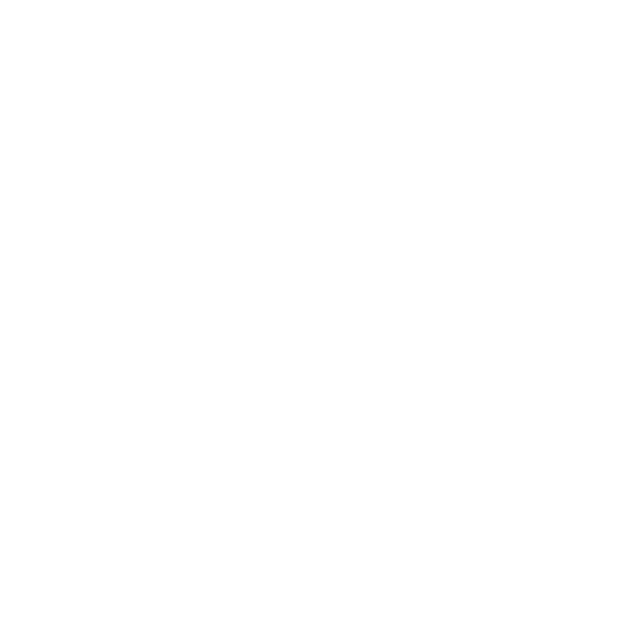
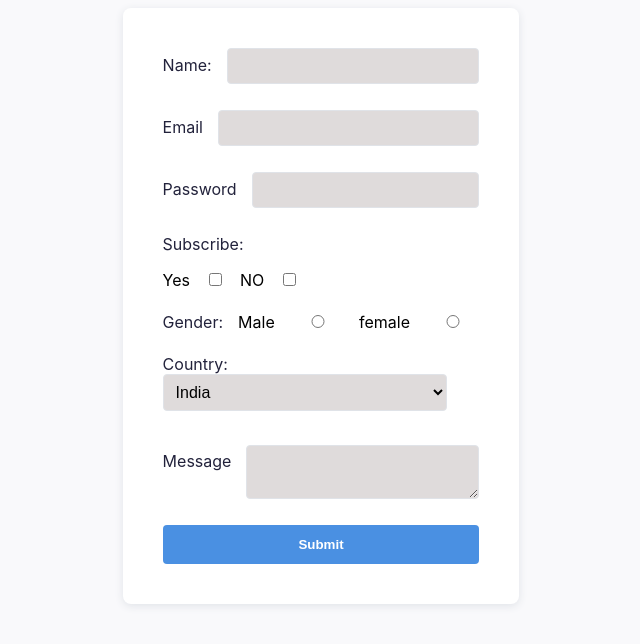
Before and after one commit to Dilpreet-47/linux.io, a plain HTML site: page html_css /index_forms.html in a window 1280 px wide. Shown: the whole page, without its empty margins (319-959 px from the left). Drawn offline with Linux system fonts and the light colour scheme.

Commit message:
Made full form

```diff
--- a/html_css /index_forms.html
+++ b/html_css /index_forms.html
@@ -1,11 +1,127 @@
 <!DOCTYPE html>
 <html lang="en">
+
 <head>
     <meta charset="UTF-8">
     <meta name="viewport" content="width=device-width, initial-scale=1.0">
     <title>Document</title>
+    <style>
+        body {
+            background: #f9f9fb;
+            font-family: 'Inter', Arial, sans-serif;
+        }
+
+        form {
+            background: #fff;
+            border-radius: 8px;
+            box-shadow: 0 2px 8px #e0e3e8;
+            padding: 40px;
+            max-width: 400px;
+            margin: auto;
+        }
+
+        label {
+            color: #22223b;
+            display: block;
+            margin-bottom: 0.5rem;
+        }
+
+        input,
+        select,
+        textarea {
+            border: 1px solid #e0e3e8;
+            border-radius: 4px;
+            padding: 0.5rem;
+            width: 100%;
+            margin-bottom: 1rem;
+            font-size: 1rem;
+            background-color: #c0b8b880;
+        }
+
+        input:focus,
+        select:focus,
+        textarea:focus {
+            border-color: #4a90e2;
+            outline: none;
+        }
+
+        button {
+            background: #4a90e2;
+            color: #fff;
+            border: none;
+            padding: 0.75rem 1.5rem;
+            border-radius: 4px;
+            cursor: pointer;
+            font-weight: 600;
+        }
+
+        button:hover {
+            background: #357abd;
+        }
+
+        .error {
+            color: #e74c3c;
+        }
+
+        .success {
+            color: #27ae60;
+        }
+
+        div {
+            display: flex;
+            gap: 15px;
+            align-items: baseline;
+        }
+    </style>
 </head>
-<body>
 
+<body style="display: flex; flex-direction: column; background-color: #f9f9fb;">
+    <form action="" style="display: flex; flex-direction: column; gap: 10px;">
+        <div>
+            <label for="name">Name:</label>
+            <input type="text" id="name" name="name">
+        </div>
+        <div>
+            <label for="email">Email</label>
+            <input type="email" id="email" name="email">
+        </div>
+        <div>
+            <label for="password">Password</label>
+            <input type="password" id="password" name="pasword" required>
+        </div>
+        <div style="display: flex;flex-direction: column; align-items:baseline; gap: 8px;">
+            <label for="subscribe">Subscribe: </label>
+            <div>
+                <span>Yes</span>
+                <input type="checkbox" id="subscribe-yes" name="subscribe" value="yes">
+                <span>NO</span>
+                <input type="checkbox" id="subscribe-no" name="subscribe" value="no">
+            </div>
+
+        </div>
+        <div>
+            <label for="gender">Gender:</label>
+            <span>Male</span>
+            <input type="radio" id="gender-male" name="gender" value="male">
+            <span>female</span>
+            <input type="radio" id="gender-female" name="gender" value="female">
+        </div>
+
+        </div>
+        <div>
+            <label for="country">Country:
+                <select name="country" id="country">
+                    <option value="IN">India</option>
+                    <option value="US">United States of America</option>
+                </select>
+            </label>
+        </div>
+        <div>
+            <label for="message">Message</label>
+            <textarea name="message" id="message" name="message"></textarea>
+        </div>
+        <button type="submit" id="submit">Submit</button>
+    </form>
 </body>
+
 </html>
```
